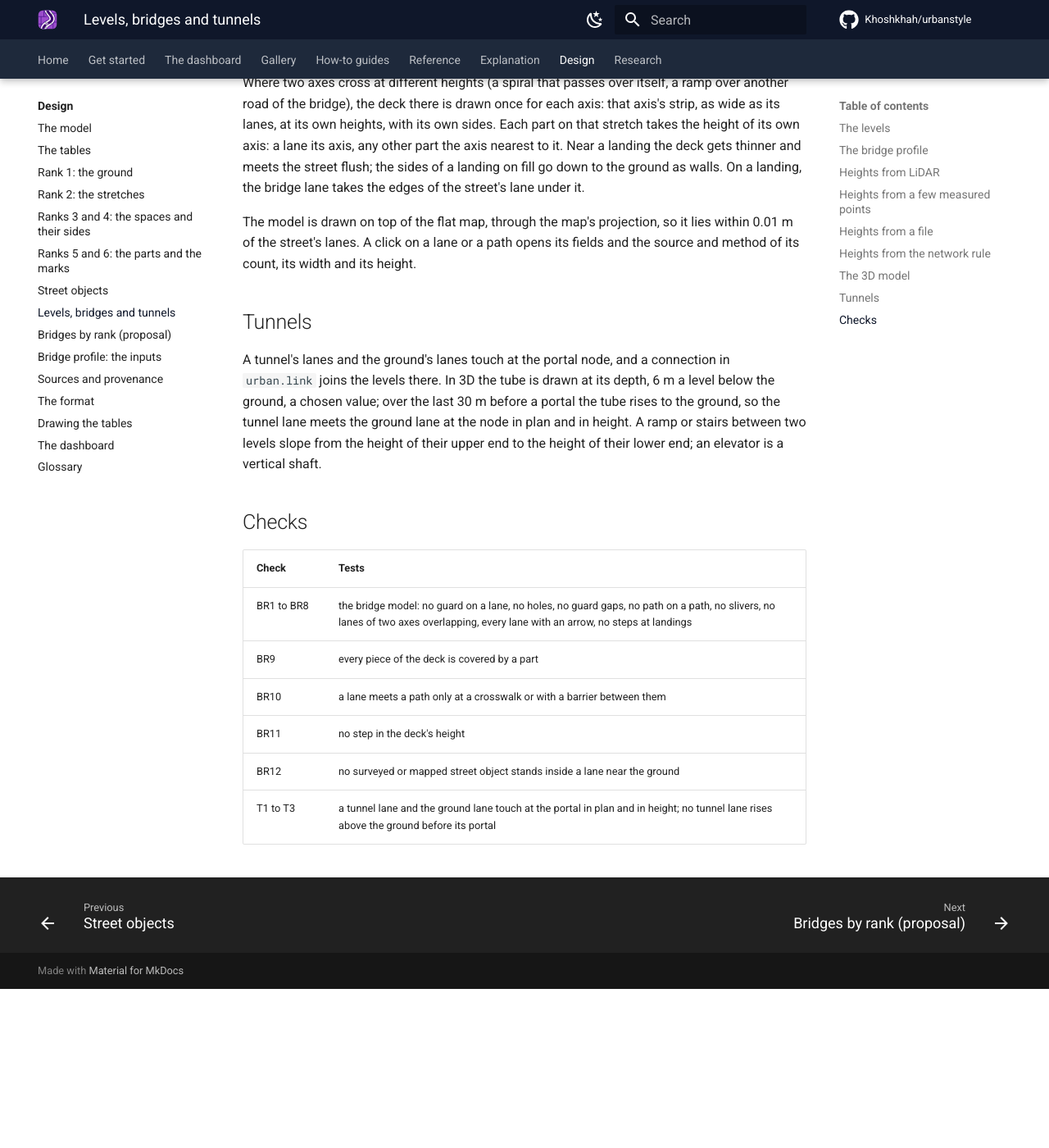
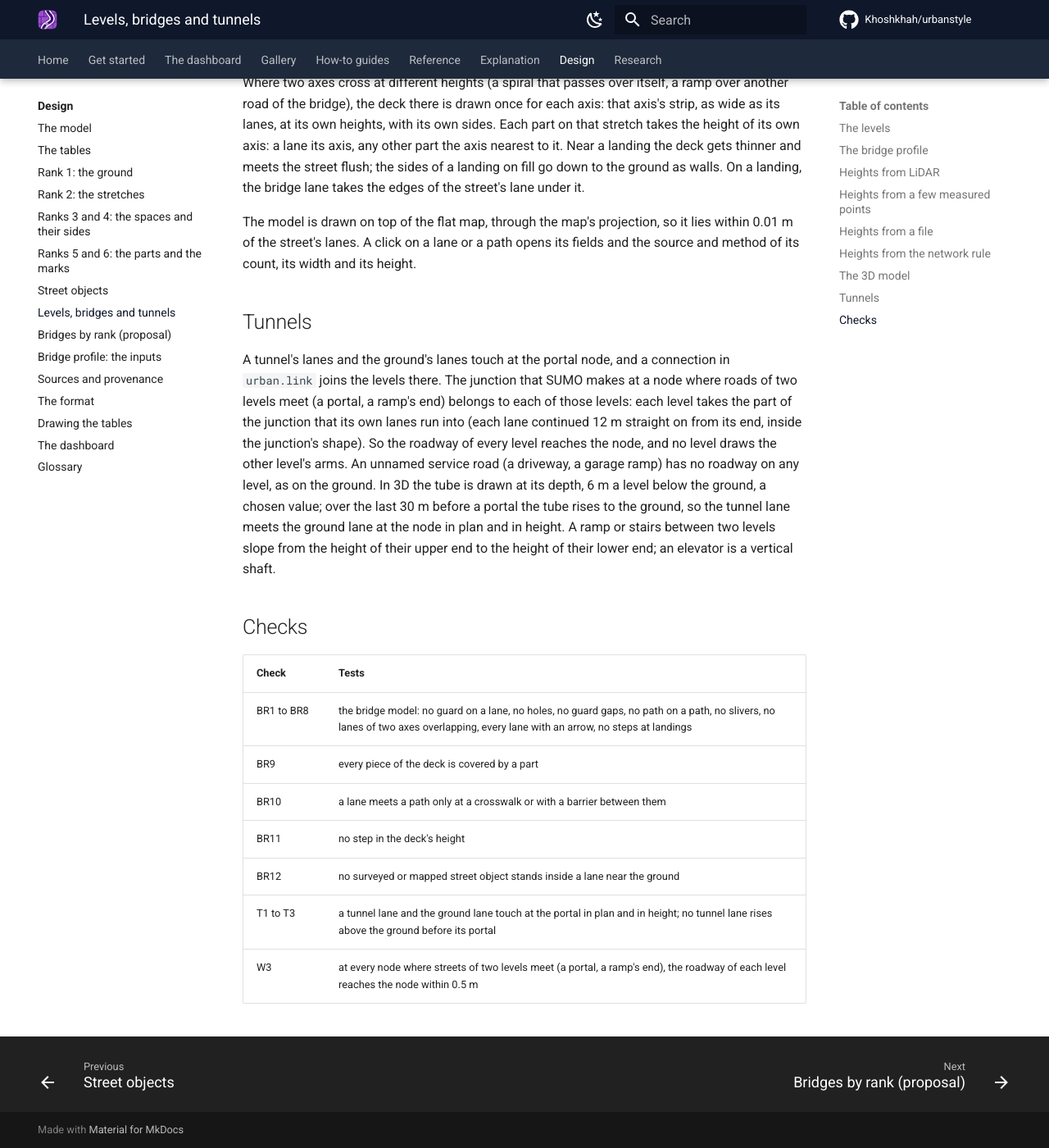
Before and after one commit to Khoshkhah/urbanstyle, an MkDocs documentation site: the page built from docs/design/levels.md, in a window 1280 px wide and 1400 px high, scrolled down 4393 px. Shown: the whole window at 82% size. Built offline with MkDocs 1.6.1 and Material for MkDocs 9.7.7, drawn with Linux system fonts in a browser that asks for light colours; comment, search, counter and statistics services are not loaded; before the commit the page ends 5599 px from its top, so only the background shows below that.

Commit message:
Design: the rules for tunnel portals, service roads, decks over paths and median noses
Co-Authored-By: Claude Opus 5.5 <noreply@anthropic.com>

```diff
--- a/docs/design/levels.md
+++ b/docs/design/levels.md
@@ -133,7 +133,11 @@ a lane or a path opens its fields and the source and method of its count, its wi
 
 ## Tunnels
 
-A tunnel's lanes and the ground's lanes touch at the portal node, and a connection in `urban.link` joins the levels there. In 3D the
+A tunnel's lanes and the ground's lanes touch at the portal node, and a connection in `urban.link` joins the levels there. The
+junction that SUMO makes at a node where roads of two levels meet (a portal, a ramp's end) belongs to each of those levels: each level
+takes the part of the junction that its own lanes run into (each lane continued 12 m straight on from its end, inside the junction's
+shape). So the roadway of every level reaches the node, and no level draws the other level's arms. An unnamed service road (a
+driveway, a garage ramp) has no roadway on any level, as on the ground. In 3D the
 tube is drawn at its depth, 6 m a level below the ground, a chosen value; over the last 30 m before a portal the tube rises to the
 ground, so the tunnel lane meets the ground lane at the node in plan and in height. A ramp or stairs between two levels slope from the
 height of their upper end to the height of their lower end; an elevator is a vertical shaft.
@@ -148,3 +152,4 @@ height of their upper end to the height of their lower end; an elevator is a ver
 | BR11 | no step in the deck's height |
 | BR12 | no surveyed or mapped street object stands inside a lane near the ground |
 | T1 to T3 | a tunnel lane and the ground lane touch at the portal in plan and in height; no tunnel lane rises above the ground before its portal |
+| W3 | at every node where streets of two levels meet (a portal, a ramp's end), the roadway of each level reaches the node within 0.5 m |
```
Also changed, not shown: docs/design/spaces.md (+4 -3 lines), docs/design/stretches.md (+1 -1 lines).
